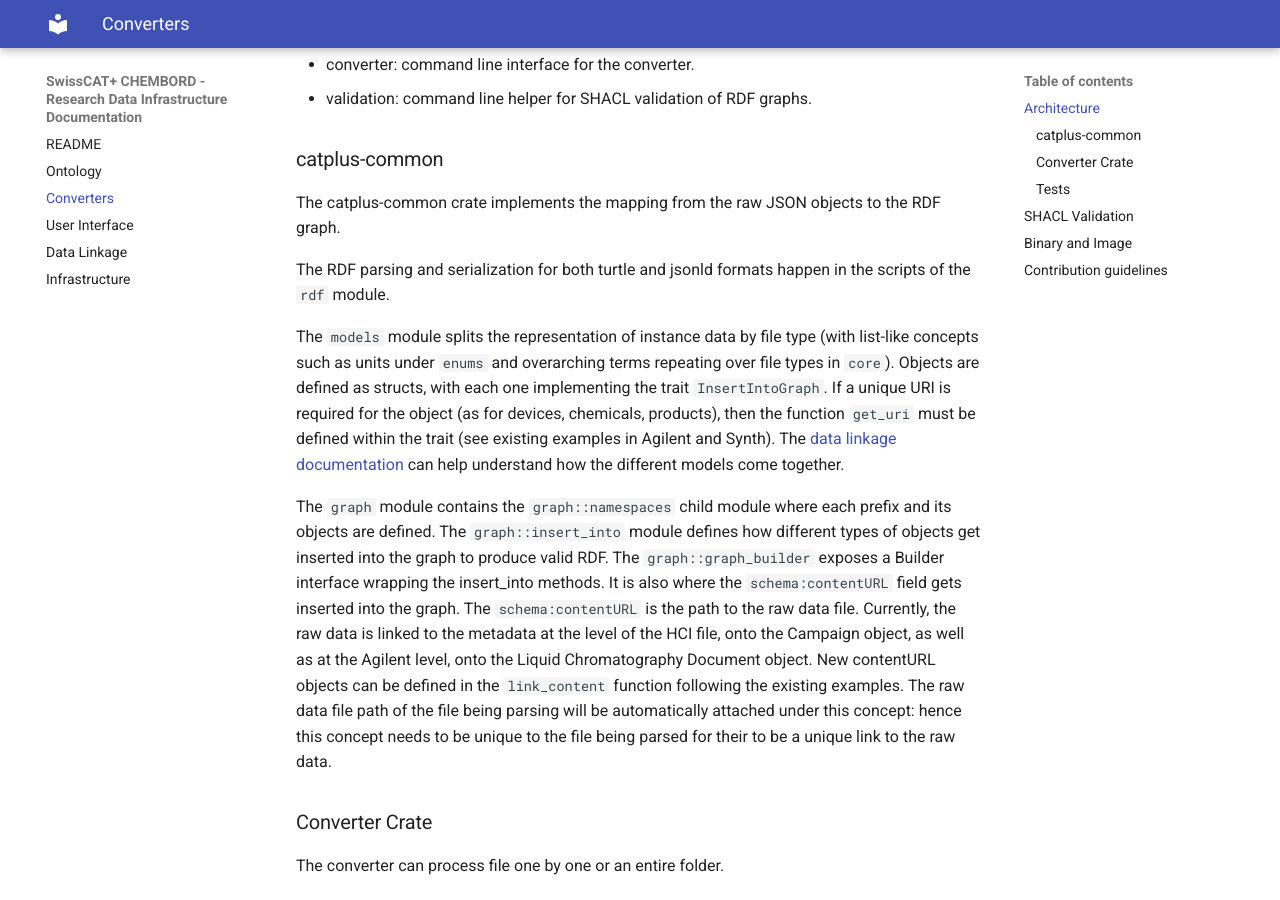
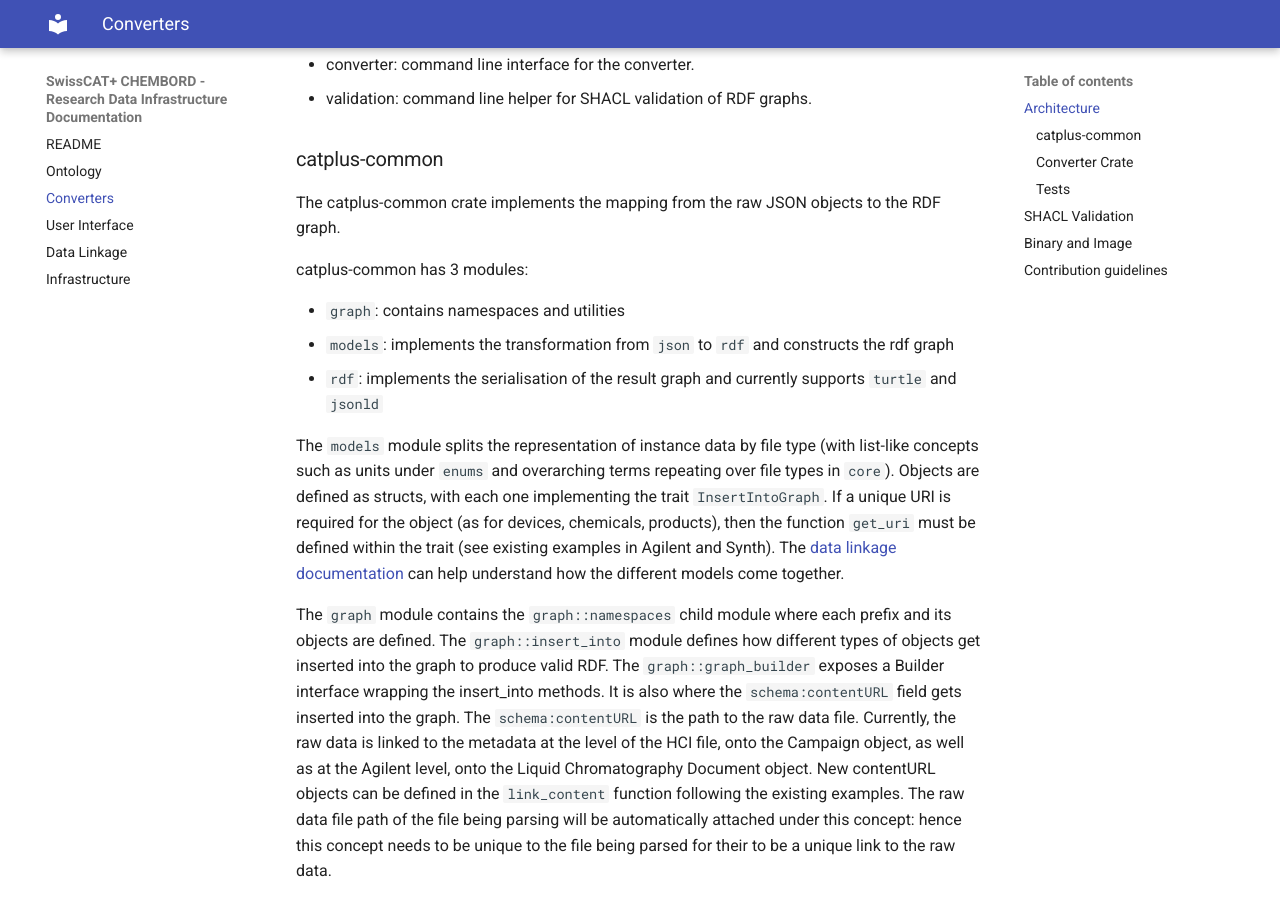
Before and after one commit to swisscatplus/catplus-docs, an MkDocs documentation site: the page built from docs/converters.md, in a window 1280 px wide and 900 px high, scrolled down 319 px. Built offline with MkDocs 1.6.1 and Material for MkDocs 9.7.7, drawn with Linux system fonts in a browser that asks for light colours.

Commit message:
chore: enhance docs
Co-authored-by: Sabine Maennel <sabinem@users.noreply.github.com>

```diff
--- a/docs/converters.md
+++ b/docs/converters.md
@@ -14,7 +14,12 @@ The repository contains 3 crates:
 
 The catplus-common crate implements the mapping from the raw JSON objects to the RDF graph.
 
-The RDF parsing and serialization for both turtle and jsonld formats happen in the scripts of the `rdf` module.
+catplus-common has 3 modules:
+
+* `graph`: contains namespaces and utilities
+* `models`: implements the transformation from `json` to `rdf` and constructs the rdf graph
+* `rdf`: implements the serialisation of the result graph and currently supports `turtle` and `jsonld`
+
 
 The `models` module splits the representation of instance data by file type (with list-like concepts such as units under `enums` and overarching terms repeating over file types in `core`). Objects are defined as structs, with each one implementing the trait `InsertIntoGraph`. If a unique URI is required for the object (as for devices, chemicals, products), then the function `get_uri` must be defined within the trait (see existing examples in Agilent and Synth). The [data linkage documentation](data-linkage.md) can help understand how the different models come together.
 
```
